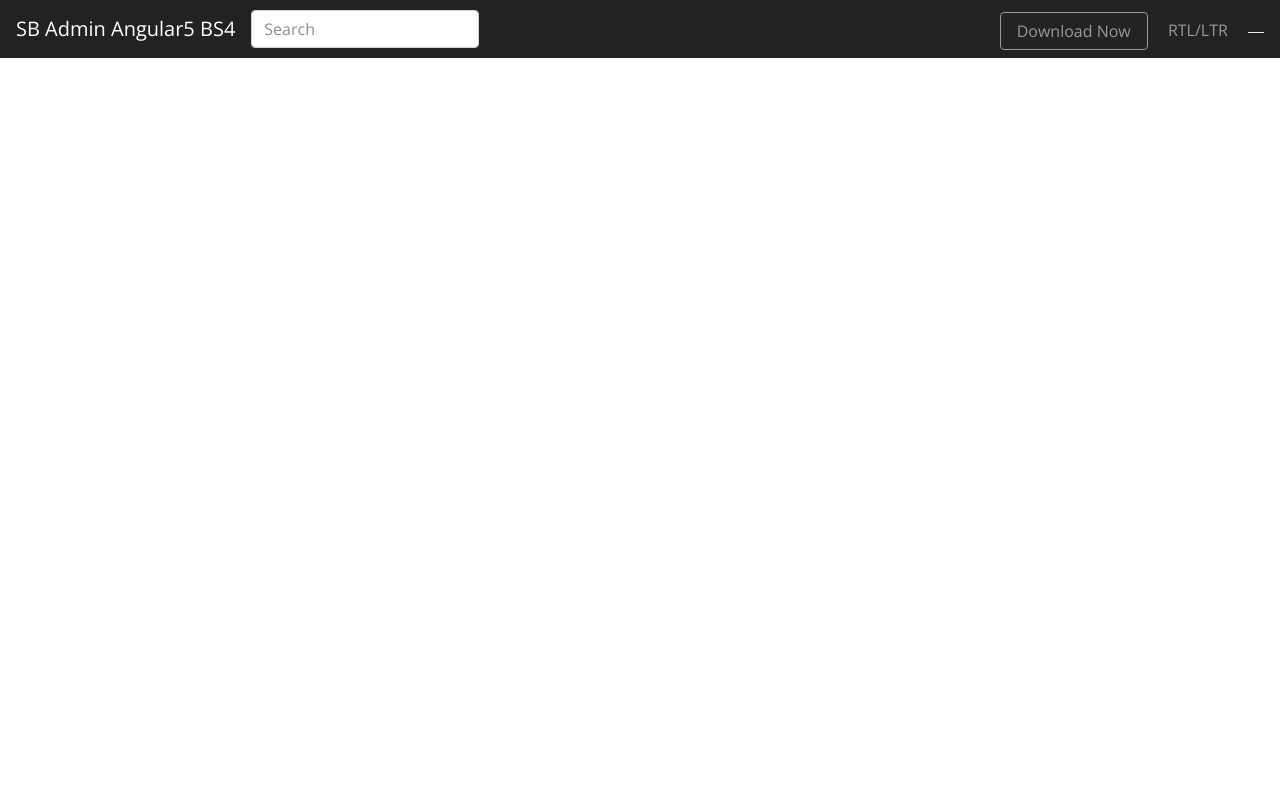
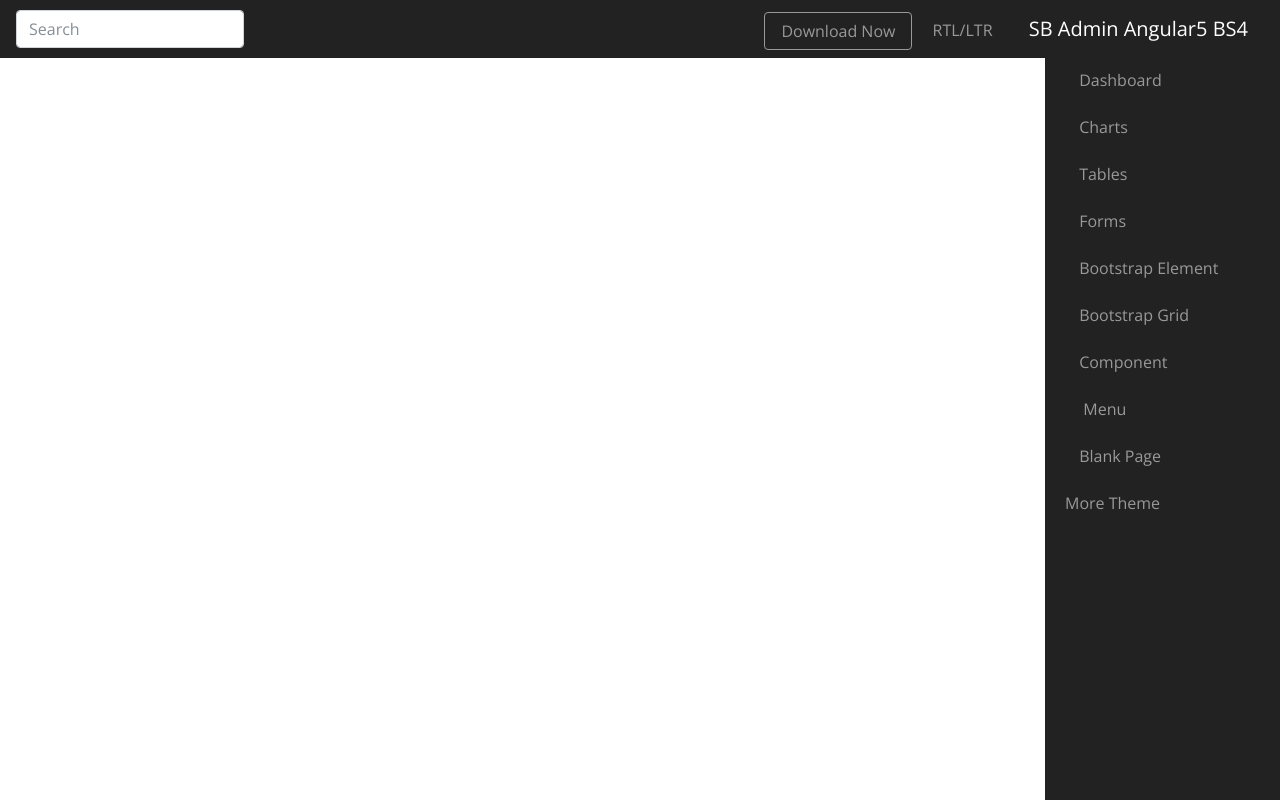
Before and after one commit to urielp/custAppFront, an Angular app: page / in a window 1280 px wide. Built offline with nearby package versions, Linux system fonts and the light colour scheme.

Commit message:
basic side bar

```diff
--- a/src/app/layout/components/header/header.component.html
+++ b/src/app/layout/components/header/header.component.html
@@ -1,12 +1,16 @@
 <nav class="navbar navbar-expand-lg fixed-top">
   <a class="navbar-brand" href="#">SB Admin Angular5 BS4 </a>
+  <span><i class="fas fa-search" style="color: #28a745"></i></span>
   <button class="navbar-toggler" type="button" (click)="toggleSidebar()">
-    <!-- <span class="navbar-toggler-icon"></span> -->
+   <span class="navbar-toggler-icon"></span>
     <i class="fa fa-bars text-muted" aria-hidden="true"></i>
   </button>
   <div class="collapse navbar-collapse">
+
     <form class="form-inline my-2 my-lg-0">
       <input class="form-control mr-sm-2" type="text" placeholder="{{ 'Search'  }}" >
+      <div><i class="fa fa-trash"></i></div>
+
     </form>
     <ul class="navbar-nav ml-auto">
       <li class="nav-item d-none d-xl-block">
@@ -17,6 +21,7 @@
         >
           {{ 'Download Now'  }}
         </a>
+
       </li> &nbsp;
       <li class="nav-item">
         <a href="javascript:void(0)" class="nav-link mt-1"
@@ -29,11 +34,11 @@
 
       <li class="nav-item dropdown" ngbDropdown>
         <a href="javascript:void(0)" class="nav-link" ngbDropdownToggle>
-          <i class="fa fa-bell"></i> <b class="caret"></b><span class="sr-only">(current)</span>
+          <i class="fa fa-bell"></i> <b class="caret"></b><span class="sr-only"></span>
         </a>
         <div class="dropdown-menu-right" ngbDropdownMenu>
 
-      <li class="dropdown-divider"></li>
+
 
   </div>
   </li>
--- a/src/app/layout/components/header/header.component.ts
+++ b/src/app/layout/components/header/header.component.ts
@@ -11,5 +11,8 @@
 
   ngOnInit() {
   }
-
+  rltAndLtr() {
+    const dom: any = document.querySelector('body');
+    dom.classList.toggle('rtl');
+  }
 }
--- /dev/null
+++ b/src/app/layout/components/sidebar/sidebar.component.html
@@ -0,0 +1,127 @@
+<nav class="sidebar" [ngClass]="{sidebarPushRight: isActive}">
+  <div class="list-group">
+    <a routerLink="/dashboard" class="list-group-item">
+      <i class="fa fa-fw fa-dashboard"></i>&nbsp;{{ 'Dashboard'  }}
+    </a>
+    <a class="list-group-item">
+      <i class="fa fa-fw fa-bar-chart-o"></i>&nbsp;{{ 'Charts'}}
+    </a>
+    <a class="list-group-item">
+      <i class="fa fa-fw fa-table"></i>&nbsp;{{ 'Tables' }}
+    </a>
+    <a  class="list-group-item">
+      <i class="fa fa-fw fa-edit"></i>&nbsp;{{ 'Forms'  }}
+    </a>
+    <a  class="list-group-item">
+      <i class="fa fa-fw fa-desktop"></i>&nbsp;{{ 'Bootstrap Element'  }}
+    </a>
+    <a  class="list-group-item">
+      <i class="fa fa-fw fa-wrench"></i>&nbsp;{{ 'Bootstrap Grid' }}
+    </a>
+    <a  class="list-group-item">
+      <i class="fa fa-th-list"></i>&nbsp;{{ 'Component'  }}
+    </a>
+    <div class="nested-menu">
+      <a class="list-group-item" (click)="addExpandClass('pages')">
+        <span><i class="fa fa-plus"></i>&nbsp; {{ 'Menu'  }}</span>
+      </a>
+      <li class="nested" [class.expand]="showMenu === 'pages'">
+        <ul class="submenu">
+          <li>
+            <a href="javascript:void(0)"><span>{{ 'Submenu'  }}</span></a>
+          </li>
+          <li>
+            <a href="javascript:void(0)"><span>{{ 'Submenu'  }}</span></a>
+          </li>
+          <li>
+            <a href="javascript:void(0)"><span>{{ 'Submenu'  }}</span></a>
+          </li>
+        </ul>
+      </li>
+    </div>
+    <a [routerLink]="['/blank-page']" [routerLinkActive]="['router-link-active']" class="list-group-item">
+      <i class="fa fa-file-o"></i>&nbsp;{{ 'Blank Page'  }}
+    </a>
+    <a class="list-group-item more-themes" href="http://www.strapui.com/" >
+      {{ 'More Theme' }}
+    </a>
+    <div class="header-fields">
+      <a (click)="rltAndLtr()" class="list-group-item">
+        <span><i class="fa fa-arrows-h"></i>&nbsp; RTL/LTR</span>
+      </a>
+      <div class="nested-menu">
+        <a class="list-group-item" (click)="addExpandClass('languages')">
+          <span><i class="fa fa-language"></i>&nbsp; {{ 'Language'  }} <b class="caret"></b></span>
+        </a>
+        <li class="nested" [class.expand]="showMenu === 'languages'">
+          <ul class="submenu">
+            <li>
+              <a href="javascript:void(0)" (click)="changeLang('en')">
+                {{ 'English' }}
+              </a>
+            </li>
+            <li>
+              <a href="javascript:void(0)" (click)="changeLang('fr')">
+                {{ 'French' }}
+              </a>
+            </li>
+            <li>
+              <a href="javascript:void(0)" (click)="changeLang('ur')">
+                {{ 'Urdu' }}
+              </a>
+            </li>
+            <li>
+              <a href="javascript:void(0)" (click)="changeLang('es')">
+                {{ 'Spanish'  }}
+              </a>
+            </li>
+            <li>
+              <a href="javascript:void(0)" (click)="changeLang('it')">
+                {{ 'Italian'  }}
+              </a>
+            </li>
+            <li>
+              <a href="javascript:void(0)" (click)="changeLang('fa')">
+                {{ 'Farsi'  }}
+              </a>
+            </li>
+            <li>
+              <a href="javascript:void(0)" (click)="changeLang('de')">
+                {{ 'German' }}
+              </a>
+            </li>
+          </ul>
+        </li>
+      </div>
+      <div class="nested-menu">
+        <a class="list-group-item" (click)="addExpandClass('profile')">
+          <span><i class="fa fa-user"></i>&nbsp; John Smith</span>
+        </a>
+        <li class="nested" [class.expand]="showMenu === 'profile'">
+          <ul class="submenu">
+            <li>
+              <a href="javascript:void(0)">
+                <span><i class="fa fa-fw fa-user"></i> {{ 'Profile'  }}</span>
+              </a>
+            </li>
+            <li>
+              <a href="javascript:void(0)">
+                <span><i class="fa fa-fw fa-envelope"></i> {{ 'Inbox'  }}</span>
+              </a>
+            </li>
+            <li>
+              <a href="javascript:void(0)">
+                <span><i class="fa fa-fw fa-gear"></i> {{ 'Settings'  }}</span>
+              </a>
+            </li>
+            <li>
+              <a (click)="onLoggedout()">
+                <span><i class="fa fa-fw fa-power-off"></i> {{ 'Log Out' }}</span>
+              </a>
+            </li>
+          </ul>
+        </li>
+      </div>
+    </div>
+  </div>
+</nav>
--- /dev/null
+++ b/src/app/layout/components/sidebar/sidebar.component.scss
@@ -0,0 +1,158 @@
+$topnav-background-color: #222;
+.sidebar {
+  border-radius: 0;
+  position: fixed;
+  z-index: 1000;
+  top: 56px;
+  left: 235px;
+  width: 235px;
+  margin-left: -235px;
+  border: none;
+  border-radius: 0;
+  overflow-y: auto;
+  background-color: $topnav-background-color;
+  bottom: 0;
+  overflow-x: hidden;
+  padding-bottom: 40px;
+  -webkit-transition: all 0.2s ease-in-out;
+  -moz-transition: all 0.2s ease-in-out;
+  -ms-transition: all 0.2s ease-in-out;
+  -o-transition: all 0.2s ease-in-out;
+  transition: all 0.2s ease-in-out;
+  // border-top: 1px solid rgba(255,255,255,0.3);
+  .list-group {
+    a.list-group-item {
+      background: $topnav-background-color;
+      border: 0;
+      border-radius: 0;
+      color: #999;
+      text-decoration: none;
+      .fa {
+        margin-right: 10px;
+      }
+    }
+    a:hover {
+      background: darken($topnav-background-color, 5%);
+      color: #fff;
+    }
+    a.router-link-active {
+      background: darken($topnav-background-color, 5%);
+      color: #fff;
+    }
+    .header-fields {
+      padding-top: 10px;
+
+      > .list-group-item:first-child {
+        border-top: 1px solid rgba(255, 255, 255, 0.2);
+      }
+    }
+  }
+  .sidebar-dropdown {
+    *:focus {
+      border-radius: none;
+      border: none;
+    }
+    .panel-title {
+      font-size: 1rem;
+      height: 50px;
+      margin-bottom: 0;
+      a {
+        color: #999;
+        text-decoration: none;
+        font-weight: 400;
+        background: $topnav-background-color;
+        span {
+          position: relative;
+          display: block;
+          padding: 0.75rem 1.5rem;
+          padding-top: 1rem;
+        }
+      }
+      a:hover,
+      a:focus {
+        color: #fff;
+        outline: none;
+        outline-offset: -2px;
+      }
+    }
+    .panel-title:hover {
+      background: darken($topnav-background-color, 5%);
+    }
+    .panel-collapse {
+      border-radious: 0;
+      border: none;
+      .panel-body {
+        .list-group-item {
+          border-radius: 0;
+          background-color: $topnav-background-color;
+          border: 0 solid transparent;
+          a {
+            color: #999;
+          }
+          a:hover {
+            color: #fff;
+          }
+        }
+        .list-group-item:hover {
+          background: darken($topnav-background-color, 5%);
+        }
+      }
+    }
+  }
+}
+.nested-menu {
+  .list-group-item {
+    cursor: pointer;
+  }
+  .nested {
+    list-style-type: none;
+  }
+  ul.submenu {
+    display: none;
+    height: 0;
+  }
+  & .expand {
+    ul.submenu {
+      display: block;
+      list-style-type: none;
+      height: auto;
+      li {
+        a {
+          color: #fff;
+          padding: 10px;
+          display: block;
+        }
+      }
+    }
+  }
+}
+@media screen and (max-width: 992px) {
+  .sidebar {
+    top: 54px;
+    left: 0px;
+  }
+}
+@media print {
+  .sidebar {
+    display: none !important;
+  }
+}
+@media (min-width: 992px) {
+  .header-fields {
+    display: none;
+  }
+}
+
+::-webkit-scrollbar {
+  width: 8px;
+}
+
+::-webkit-scrollbar-track {
+  -webkit-box-shadow: inset 0 0 0px rgba(255, 255, 255, 1);
+  border-radius: 3px;
+}
+
+::-webkit-scrollbar-thumb {
+  border-radius: 3px;
+  -webkit-box-shadow: inset 0 0 3px rgba(255, 255, 255, 1);
+}
--- /dev/null
+++ b/src/app/layout/components/sidebar/sidebar.component.ts
@@ -0,0 +1,15 @@
+import { Component, OnInit } from '@angular/core';
+
+@Component({
+  selector: 'app-sidebar',
+  templateUrl: './sidebar.component.html',
+  styleUrls: ['./sidebar.component.scss']
+})
+export class SidebarComponent implements OnInit {
+
+  constructor() { }
+
+  ngOnInit() {
+  }
+
+}
--- a/src/app/layout/layout.component.html
+++ b/src/app/layout/layout.component.html
@@ -1,3 +1,5 @@
+<app-header></app-header>
+<app-sidebar></app-sidebar>
 <section class="main-container">
-<app-header></app-header>
+
 </section>
--- a/src/app/layout/layout.module.ts
+++ b/src/app/layout/layout.module.ts
@@ -3,6 +3,7 @@
 import {HeaderComponent} from './components/header/header.component';
 import {LayoutComponent} from './layout.component';
 import {LayoutRoutingModule} from './layout-routing.module';
+import { SidebarComponent } from './components/sidebar/sidebar.component';
 
 
 @NgModule({
@@ -10,6 +11,6 @@
     CommonModule,
     LayoutRoutingModule
   ],
-  declarations: [LayoutComponent, HeaderComponent]
+  declarations: [LayoutComponent, HeaderComponent, SidebarComponent]
 })
 export class LayoutModule {}
--- a/src/index.html
+++ b/src/index.html
@@ -8,7 +8,7 @@
   <meta name="viewport" content="width=device-width, initial-scale=1">
   <link rel="icon" type="image/x-icon" href="favicon.ico">
 </head>
-<body>
+<body class="rtl">
 <app-root></app-root>
 </body>
 </html>
```
Also changed, not shown: 1 other file (tests, documents, lock files or other folders).
